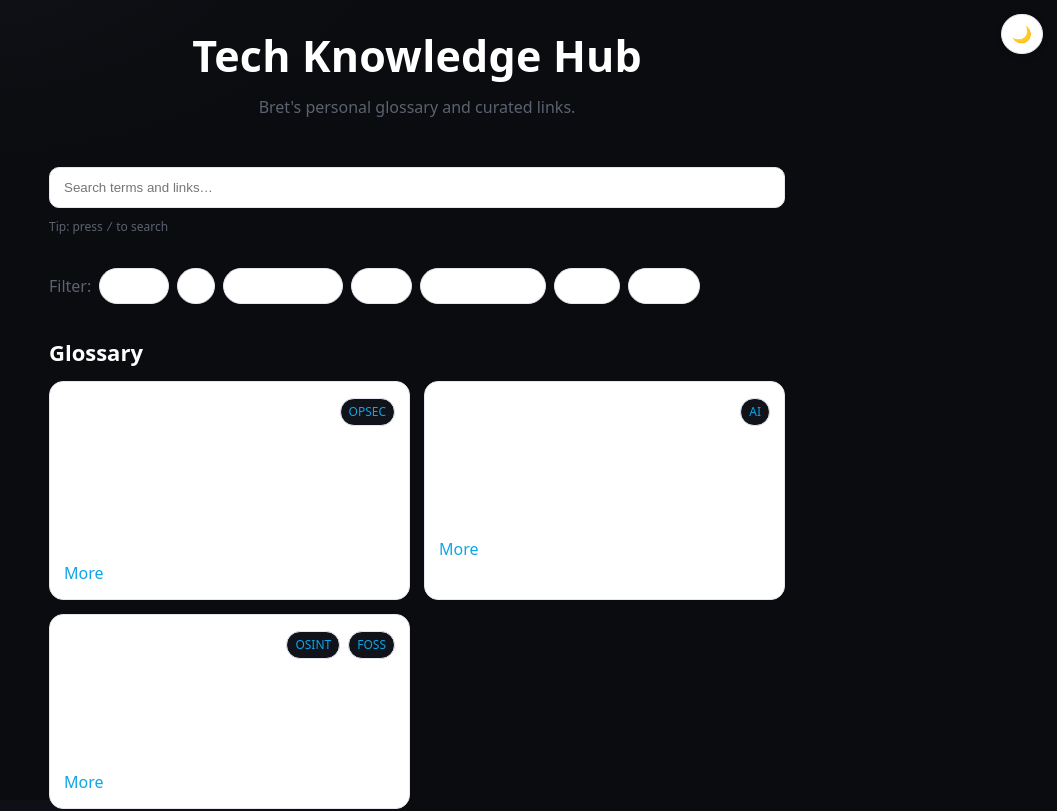
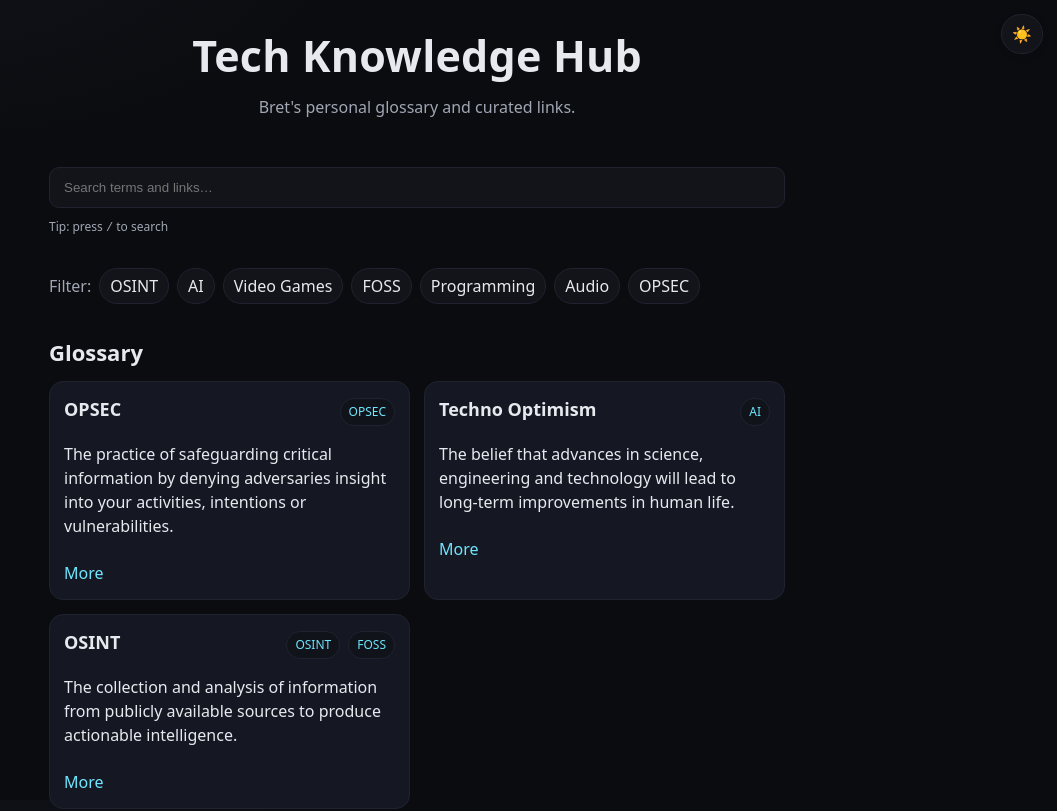
Before and after one commit to devbret/tech-knowledge-hub, a React (Vite) app: page / in a window 1280 px wide. Shown: the top 811 px of the page, without its empty margins (223-1280 px from the left). Built offline with nearby package versions, Linux system fonts and the light colour scheme.

Commit message:
Fix theme toggle default.

```diff
--- a/src/components/ThemeToggle.tsx
+++ b/src/components/ThemeToggle.tsx
@@ -1,17 +1,41 @@
-import { useEffect, useState } from "react";
+import { useEffect, useMemo, useState } from "react";
+
+type Theme = "dark" | "light";
+
+function getInitialTheme(): Theme {
+  if (typeof window !== "undefined") {
+    const saved = localStorage.getItem("tkh:theme") as Theme | null;
+    if (saved === "dark" || saved === "light") return saved;
+
+    if (window.matchMedia?.("(prefers-color-scheme: dark)").matches) {
+      return "dark";
+    }
+  }
+
+  return "dark";
+}
 
 export default function ThemeToggle() {
-  const [theme, setTheme] = useState<"dark" | "light">(
-    (localStorage.getItem("tkh:theme") as "dark" | "light") ||
-      (window.matchMedia?.("(prefers-color-scheme: light)").matches
-        ? "light"
-        : "dark")
+  const [theme, setTheme] = useState<Theme>(() => getInitialTheme());
+
+  const hasStoredPref = useMemo(
+    () => typeof window !== "undefined" && !!localStorage.getItem("tkh:theme"),
+    []
   );
 
   useEffect(() => {
     document.documentElement.setAttribute("data-theme", theme);
     localStorage.setItem("tkh:theme", theme);
   }, [theme]);
+
+  useEffect(() => {
+    if (typeof window === "undefined" || hasStoredPref === true) return;
+
+    const mql = window.matchMedia("(prefers-color-scheme: dark)");
+    const onChange = () => setTheme(mql.matches ? "dark" : "light");
+    mql.addEventListener?.("change", onChange);
+    return () => mql.removeEventListener?.("change", onChange);
+  }, [hasStoredPref]);
 
   return (
     <div className="theme-toggle">
```
